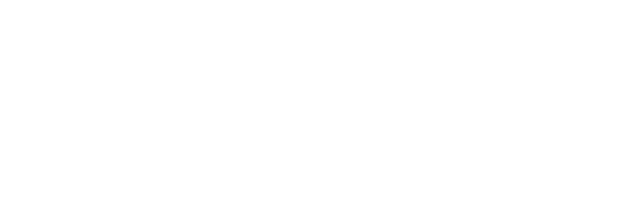
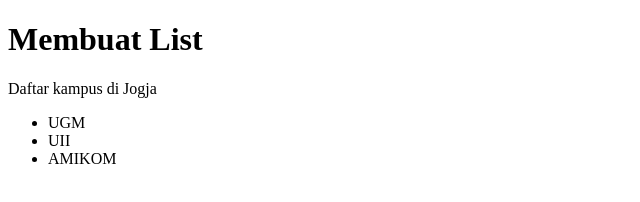
Before and after one commit to AditSembiring/pw_praktikum_2, a plain HTML site: page index.html in a window 1280 px wide. Shown: the whole page, without its empty margins (0-640 px from the left). Drawn offline with Linux system fonts and the light colour scheme.

Commit message:
Membuat List Kampus

```diff
--- a/index.html
+++ b/index.html
@@ -6,6 +6,12 @@
     <title>Praktikum 2</title>
 </head>
 <body>
-
+    <h1>Membuat List</h1>
+    <p> Daftar kampus di Jogja</p>
+    <ul>
+        <li>UGM</li>
+        <li>UII</li>
+        <li>AMIKOM</li>
+    </ul>
 </body>
 </html>
```
